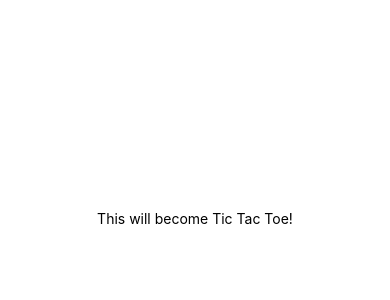
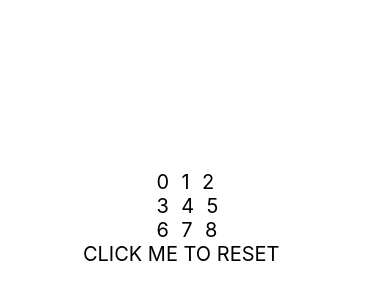
Before and after one commit to Ninja1672/tictactoe, a React Native app: screen / in a window 390 px wide. Shown: the part 204-504 px from the top of the page. Built offline with nearby package versions, Linux system fonts and the light colour scheme.

Commit message:
centered game

```diff
--- a/App.js
+++ b/App.js
@@ -1,21 +1,129 @@
 import { StatusBar } from 'expo-status-bar';
 import React from 'react';
-import { StyleSheet, Text, View } from 'react-native';
+import { StyleSheet, Text, View, TouchableOpacity } from 'react-native';
 
 export default function App() {
+
+  let squares = [
+    0, 1, 2,
+    3, 4, 5,
+    6, 7, 8
+  ];
+
+  let playerTurn = 0;
+  const playerX = 'x';
+  const playerO = 'o';
+
+  const reset = () =>{
+    squares = [
+      0, 1, 2,
+      3, 4, 5,
+      6, 7, 8
+    ];
+  };
+
+  const topLeft = () => {
+    if (Number.isInteger(squares[0])){
+      if (playerTurn % 2 == 0){
+        squares[0] = playerX
+        playerTurn++
+      }
+      else{
+        squares[0] = playerO
+        playerTurn++
+      }
+    };
+  };
+
   return (
     <View style={styles.container}>
-      <Text>This will become Tic Tac Toe!</Text>
+      <View id='top' style={{flexDirection: 'row', }}>
+      {/* Top Left */}
+      <TouchableOpacity
+        onPress={topLeft}
+        style={{ backgroundColor: 'white', marginLeft: '5%' }}>
+        <Text style={{ fontSize: 20, color: '#000000' }}>{squares[0]}</Text>
+      </TouchableOpacity>
+
+      {/* Top Middle */}
+      <TouchableOpacity
+        onPress={topLeft}
+        style={{ backgroundColor: 'white', marginLeft: '5%' }}>
+        <Text style={{ fontSize: 20, color: '#000000' }}>{squares[1]}</Text>
+      </TouchableOpacity>
+
+      {/* Top Right */}
+      <TouchableOpacity
+        onPress={topLeft}
+        style={{ backgroundColor: 'white', marginLeft: '5%' }}>
+        <Text style={{ fontSize: 20, color: '#000000' }}>{squares[2]}</Text>
+      </TouchableOpacity>
+      </View>
+
+      <View id='mid' style={{flexDirection: 'row', }}>
+      {/* Middle Left */}
+      <TouchableOpacity
+        onPress={topLeft}
+        style={{ backgroundColor: 'white', marginLeft: '5%' }}>
+        <Text style={{ fontSize: 20, color: '#000000' }}>{squares[3]}</Text>
+      </TouchableOpacity>
+
+      {/* Middle Middle */}
+      <TouchableOpacity
+        onPress={topLeft}
+        style={{ backgroundColor: 'white', marginLeft: '5%' }}>
+        <Text style={{ fontSize: 20, color: '#000000' }}>{squares[4]}</Text>
+      </TouchableOpacity>
+
+      {/* Middle Right */}
+      <TouchableOpacity
+        onPress={topLeft}
+        style={{ backgroundColor: 'white', marginLeft: '5%' }}>
+        <Text style={{ fontSize: 20, color: '#000000' }}>{squares[5]}</Text>
+      </TouchableOpacity>
+      </View>
+
+      <View id='bot' style={{flexDirection: 'row',}}>
+      {/* Bottom Left */}
+      <TouchableOpacity
+        onPress={topLeft}
+        style={{ backgroundColor: 'white', marginLeft: '5%' }}>
+        <Text style={{ fontSize: 20, color: '#000000' }}>{squares[6]}</Text>
+      </TouchableOpacity>
+
+      {/* Bottom Middle */}
+      <TouchableOpacity
+        onPress={topLeft}
+        style={{ backgroundColor: 'white', marginLeft: '5%' }}>
+        <Text style={{ fontSize: 20, color: '#000000' }}>{squares[7]}</Text>
+      </TouchableOpacity>
+
+      {/* Bottom Right */}
+      <TouchableOpacity
+        onPress={topLeft}
+        style={{ backgroundColor: 'white', marginLeft: '5%' }}>
+        <Text style={{ fontSize: 20, color: '#000000',  }}>{squares[8]}</Text>
+      </TouchableOpacity>
       <StatusBar style="auto" />
+      </View>
+      <View>
+      <TouchableOpacity
+        onPress={reset}
+        style={{ backgroundColor: 'white', marginLeft: '-25%' }}>
+        <Text style={{ fontSize: 20, color: '#000000',  }}>CLICK ME TO RESET</Text>
+      </TouchableOpacity>
+      </View>
     </View>
   );
-}
+};
 
 const styles = StyleSheet.create({
   container: {
     flex: 1,
-    backgroundColor: '#fff',
-    alignItems: 'center',
+    flexWrap: 'wrap',
+    backgroundColor: 'white',
     justifyContent: 'center',
+    marginLeft: '37%'
+
   },
 });
```
